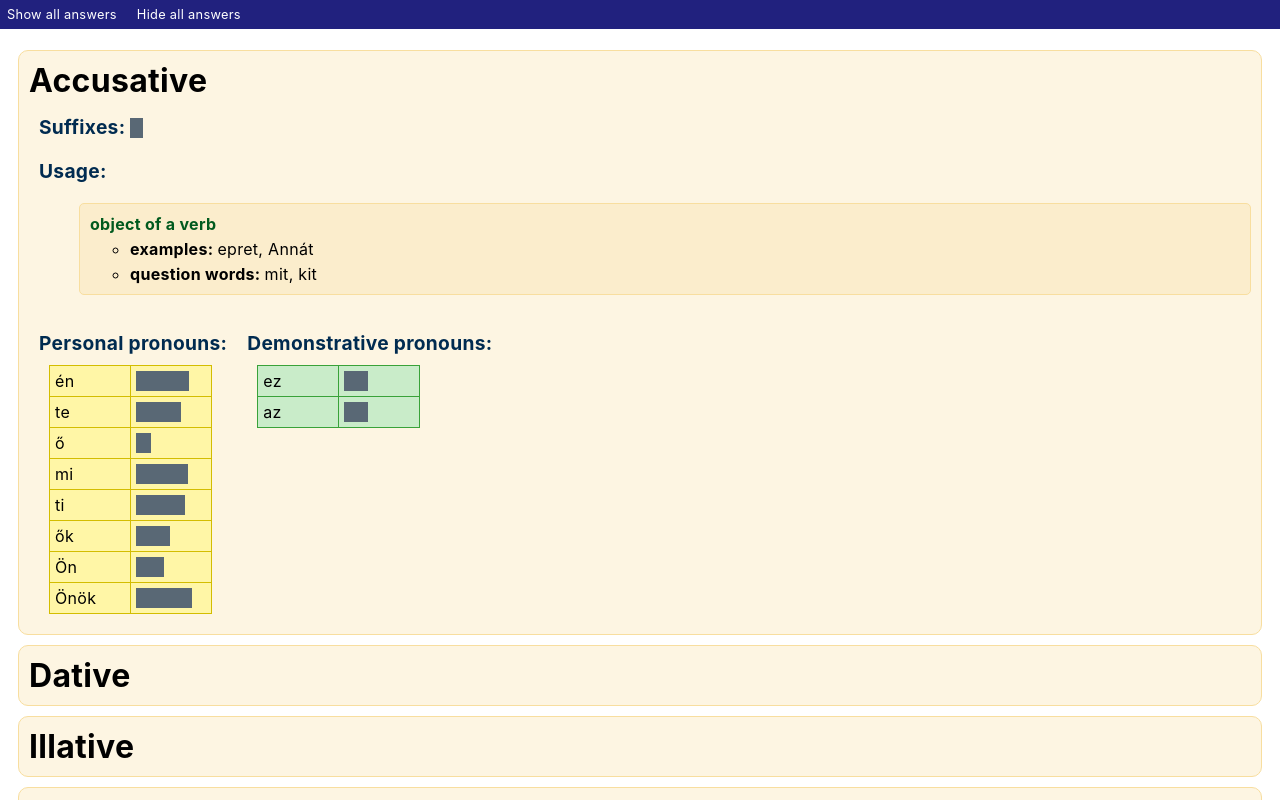
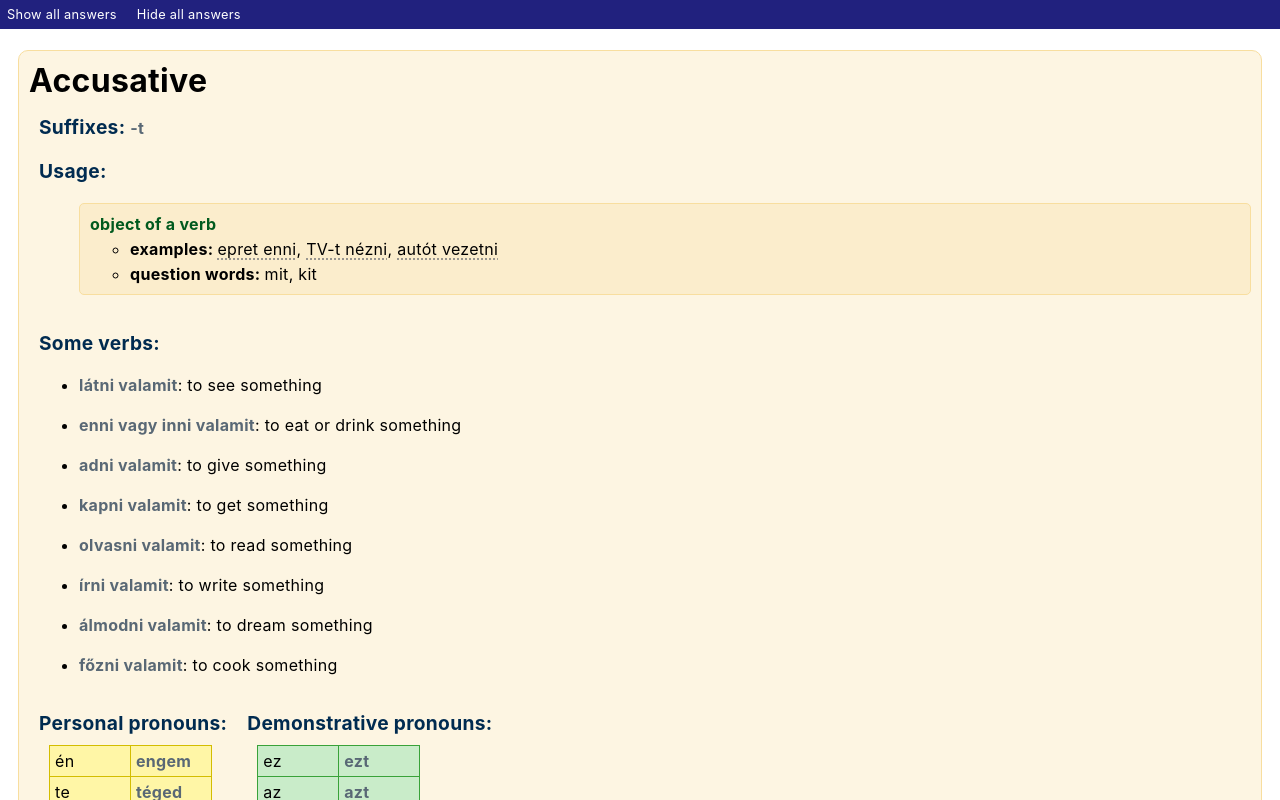
Before and after one commit to gzsofii/learn_hungarian, a React (Create React App) app: page / in a window 1280 px wide. Both pictures are taken after a click on the element "Accusative". Shown: the top 800 px of the page. Built offline with nearby package versions, Linux system fonts and the light colour scheme.

Commit message:
add verbs to cases

```diff
--- a/src/components/Case.js
+++ b/src/components/Case.js
@@ -8,7 +8,7 @@ export default function Case(props) {
     const [hidden, setHidden] = useState(true)
     const mode = useContext(ModeContext)
 
-    const {name, suffixes, image, meaning, pers_prons, dem_prons, usage} = props
+    const {name, suffixes, image, meaning, verbs, pers_prons, dem_prons, usage} = props
 
     const img_path = process.env.PUBLIC_URL + '/img/'
     console.log(img_path)
@@ -48,7 +48,14 @@ export default function Case(props) {
                         </div>
                     }
 
-
+                    {verbs &&
+                        <div className="caseProperties">
+                            <span className="propertyLabel">Some verbs: </span>
+                            <ul>
+                                {verbs.map( item => <li key={item.word}><Value>{item.word}</Value>: {item.meaning}</li>)}
+                            </ul>
+                        </div>
+                    }
 
                     {pers_prons &&
                         <div className="pers-pronouns caseProperties">
--- a/src/components/Cases.js
+++ b/src/components/Cases.js
@@ -6,7 +6,7 @@ import cases from '../data/cases_data.js'
 
 
 export default function Cases() {
-    const [mode, setMode] = useState({visibility: MODE.hideAll})
+    const [mode, setMode] = useState({visibility: MODE.showAll})
      //mode is an object, because this way if we click on hide all, then click on some Values to make them show up, and then again click hide all,
      // then in Value in useEffect it will detect as mode has changed (even though it's the same object).
      // If it is only a string, the useEffect won't run as it doesn't detect change in mode
--- a/src/data/cases_data.js
+++ b/src/data/cases_data.js
@@ -8,10 +8,11 @@ const cases = [
 		usage: [
 			{
 				usecase: "object of a verb",
-				examples: ["epret", "Annát"],
+				examples: [{word: "epret enni", meaning: "to eat strawberry"}, {word: "TV-t nézni", meaning: "to watch TV"}, {word: "autót vezetni", meaning: "to drive a car"}],
 				question_words: ["mit", "kit"]
 			}
 		],
+		verbs: [{word: "látni valamit", meaning: "to see something"},{word: "enni vagy inni valamit", meaning: "to eat or drink something"},{word: "adni valamit", meaning: "to give something"},{word: "kapni valamit", meaning: "to get something"},{word: "olvasni valamit", meaning: "to read something"}, {word: "írni valamit", meaning: "to write something"}, {word: "álmodni valamit", meaning: "to dream something"}, {word: "főzni valamit", meaning: "to cook something"}]
 	},
 	{
 		name: "dative",
@@ -25,12 +26,8 @@ const cases = [
 				examples: [{word: "Zsófinak", meaning: "for Zsófi"},  "Annának"],
 				question_words: [{word: "kinek", meaning: "for whom"}, {word: "minek", meaning: "for what"}]
 			},
-			{
-				usecase: "to call someone somehow",
-				examples: [{word: "(engem) Zsófinak hívnak", meaning: "I'm called Zsófi"}, {word: "(őt) Józsefnek hívják", meaning: "he's called József"}],
-				question_words: ["hogy hívnak (engem / téged / minket / titeket)", "hogy hívják (őt / őket / Önt / Önöket)"]
-			},
-		]
+		],
+		verbs: [{word: "adni valakinek (valamit)", meaning: "to give (something) for someone"}, {word: "valaminek hívni (pl. engem Zsófinak hívnak)", meaning: "to call somehow (eg. they call me Zsófi)"},{word: "valakinek tetszik", meaning: "someone likes it (~it gives pleasure for someone)"}, {word: "hinni valakinek", meaning: "to believe someone"}]
 	},
 	{
 		name: "illative",
@@ -105,7 +102,8 @@ const cases = [
 				examples: ["2021-ben", "kétezeregyben"],
 				question_words: [{word: "mikor", meaning: "when"}, {word: "melyik évben", meaning: "in which year"}]
 			}
-		]
+		],
+		verbs: [{word: "valamiben lenni (pl. kabátban lenni)", meaning: "to wear something (eg. to wear a coat)"}, {word: "hinni valamiben", meaning: "to believe in something"}, ]
 	},
 	{
 		name: "elative",
@@ -136,7 +134,8 @@ const cases = [
 				examples: [{word: "műanyagból", meaning: "from plastic"},{word: "fából", meaning: "from wood"}],
 				question_words: [{word: "miből", meaning: "from what"}, {word: "milyen anyagból", meaning: "from which material"}]
 			},
-		]
+		],
+		verbs: [{word: "valamiből készült", meaning: "to be made from something"}, {word: "élni valamiből", meaning: "to do something for a living"}]
 	},
 	{
 		name: "sublative",
@@ -172,7 +171,8 @@ const cases = [
 				examples: ["öt napra", "egy hétre", "három évre"],
 				question_words: [{word: "mennyi időre", meaning: "for how long"}]
 			},
-		]
+		],
+		verbs: [{word: "elutazni a hétvégére", meaning: "to travel away for the weekend"},{word: "várni valakire", meaning: "to wait for someone"}]
 	},
 	{
 		name: "superessive",
@@ -220,7 +220,7 @@ const cases = [
 				question_words: [{word: "honnan", meaning: "from where"}, {word: "miről", meaning: "from what"}]
 			},
 			{
-				usecase: "talking/writing about something",
+				usecase: "about something",
 				examples: [{word: "az időjárásról beszélni", meaning: "to talk about the weather"}, {word: "történelemről írni", meaning: "to write about history"}],
 				question_words: [{word: "miről", meaning: "about what"}]
 			},
@@ -235,7 +235,9 @@ const cases = [
 				exceptions: ["Egerből", "Debrecenből", "Sopronból"],
 				question_words: [{word: "honnan", meaning: "from where"}, {word: "melyik városból", meaning: "from which city"}]
 			},
-		]
+		],
+		verbs: [{word: "írni valamiről", meaning: "to write about something"}, {word: "beszélni valamiről", meaning: "to talk about something"}, {word: "hallgatni valamiről", meaning: "not to talk about something (to stay quiet)"}, {word: "szólni valamiről", meaning: "1. to inform about something, 2. to be about a topic (eg. a movie is about something)"}, {word: "álmodni valamiről", meaning: "to dream about something"}, {word: "olvasni valamiről", meaning: "to read about something"}, {word: "gondolkozni valamiről", meaning: "to think about something"}, {word: "veszekedni valamiről", meaning: "to argue about something"}]
+
 	},
 	{
 		name: "allative",
@@ -261,7 +263,7 @@ const cases = [
 				question_words: [{word: "mihez", meaning: "to what"}]
 			},
 		],
-		verbs: [{word: "hozzámenni valakihez", meaning: "to marry someone"}, {word: "hozzáfogni valamihez", meaning: "to start doing something"}]
+		verbs: [{word: "hozzámenni valakihez", meaning: "to marry someone"}, {word: "hozzáfogni valamihez", meaning: "to start doing something"}, {word: "elmenni valakihez", meaning: "to go to someone's place"}, {word: "beszélni valakihez", meaning: "to talk to someone"}]
 	},
 	{
 		name: "adessive",
@@ -323,7 +325,8 @@ const cases = [
 				question_words: [{word: "kitől", meaning: "from whom"}]
 			},
 
-		]
+		],
+		verbs: [{word: "kapni (valamit) valakitől", meaning: "to get (something) from someone"}, {word: "félni valamitől", meaning: "to be afraid of something"}]
 	},
 	/*{
 		name: "",
```
